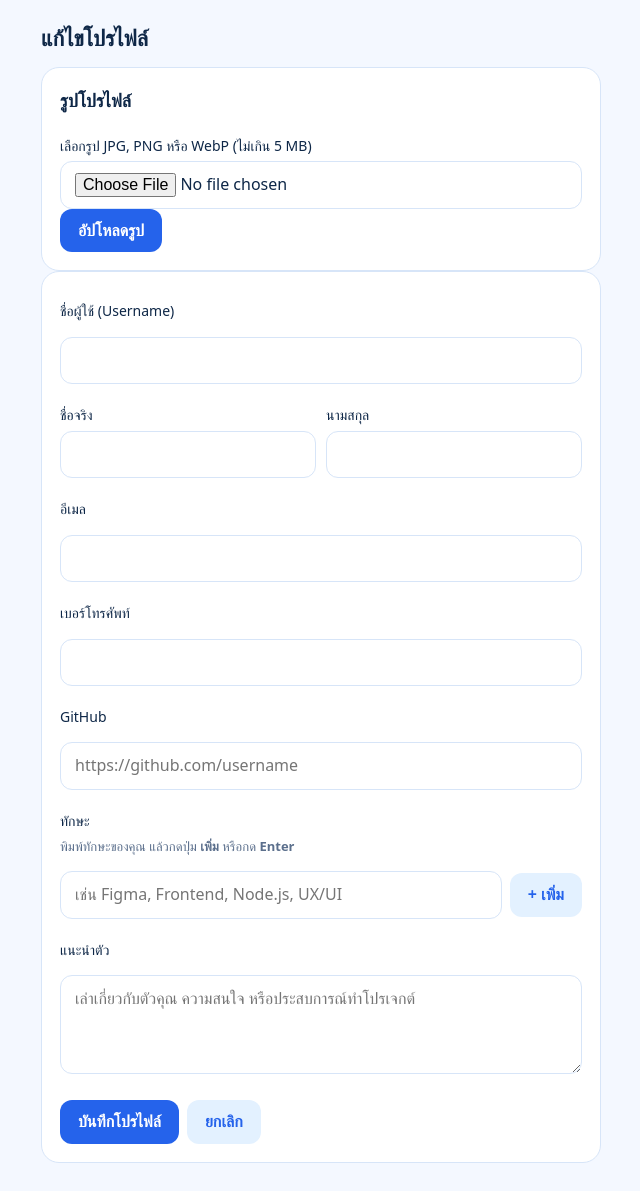
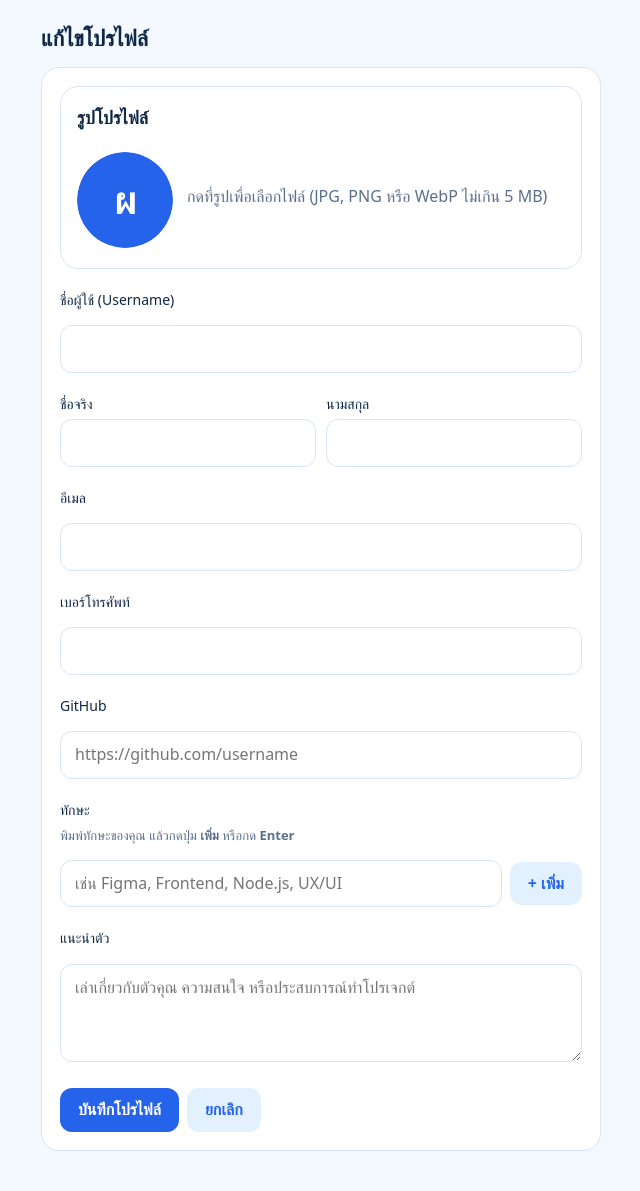
Before and after one commit to MatchaDesu/iTEAM, a Node server app: template views/users/edit.ejs in a window 1280 px wide. Shown: the part 63-1254 px from the top of the page, without its empty margins (319-959 px from the left). Run offline with Node 20, Linux system fonts and the light colour scheme; the template is opened without the code that fills it: most values are stand-ins (such as "Sample title", 1, 10 or a date in 2020); some libraries are stand-ins or nearby versions; some web fonts are replaced.

Commit message:
fix: save avatar with profile form

```diff
--- a/middleware/profileImageUpload.js
+++ b/middleware/profileImageUpload.js
@@ -5,7 +5,10 @@ const upload = multer({
     limits: { fileSize: 5 * 1024 * 1024, files: 1 },
     fileFilter: (req, file, callback) => {
         const allowedTypes = ['image/jpeg', 'image/png', 'image/webp'];
-        callback(null, allowedTypes.includes(file.mimetype));
+        if (!allowedTypes.includes(file.mimetype)) {
+            return callback(new multer.MulterError('LIMIT_UNEXPECTED_FILE', file.fieldname));
+        }
+        return callback(null, true);
     }
 });
 
--- a/public/css/style.css
+++ b/public/css/style.css
@@ -958,6 +958,74 @@ a.chip.on {
     margin: 0 auto;
 }
 
+.profile-avatar-edit {
+    padding: 16px;
+}
+
+.profile-avatar-edit h3 {
+    margin: 0;
+}
+
+.profile-avatar-picker {
+    display: flex;
+    align-items: center;
+    gap: 14px;
+}
+
+.profile-avatar-input {
+    position: absolute;
+    width: 1px;
+    height: 1px;
+    overflow: hidden;
+    clip: rect(0, 0, 0, 0);
+    clip-path: inset(50%);
+    white-space: nowrap;
+}
+
+.profile-avatar-trigger {
+    position: relative;
+    display: block;
+    flex: 0 0 96px;
+    width: 96px;
+    height: 96px;
+    overflow: hidden;
+    border-radius: 50%;
+    cursor: pointer;
+}
+
+.profile-avatar-trigger .pf-avatar-img,
+.profile-avatar-trigger .pf-avatar-initial {
+    display: grid;
+    width: 96px;
+    height: 96px;
+}
+
+.profile-avatar-trigger .pf-avatar-img {
+    display: block;
+}
+
+.profile-avatar-overlay {
+    position: absolute;
+    inset: 0;
+    display: grid;
+    place-items: center;
+    border-radius: 50%;
+    background: rgb(15 23 42 / 58%);
+    color: #fff;
+    opacity: 0;
+    transition: opacity .18s ease;
+}
+
+.profile-avatar-trigger:hover .profile-avatar-overlay,
+.profile-avatar-trigger:focus-visible .profile-avatar-overlay {
+    opacity: 1;
+}
+
+.profile-avatar-input:focus-visible + .profile-avatar-trigger {
+    outline: 3px solid var(--bl);
+    outline-offset: 3px;
+}
+
 .ct-card {
     padding: 24px;
     gap: 14px;
--- a/routes/pages.routes.js
+++ b/routes/pages.routes.js
@@ -10,7 +10,6 @@ router.get('/about', pages.about);
 router.get('/guide', pages.guide);
 router.get('/profile', authenticate, user.getMyProfile);
 router.get('/profile/edit', authenticate, user.editMyProfile);
-router.post('/profile', authenticate, user.updateMyProfile);
-router.post('/profile/avatar', authenticate, profileImageUpload, user.updateProfileImage);
+router.post('/profile', authenticate, profileImageUpload, user.updateMyProfile);
 
 module.exports = router;
--- a/views/users/edit.ejs
+++ b/views/users/edit.ejs
@@ -10,6 +10,12 @@
     valFirst = parts[0] || '';
     valLast = parts.slice(1).join(' ');
   }
+  const avatarName = `${valFirst} ${valLast}`.trim() || u.username || u.name || 'ผู้ใช้';
+  const avatarInitial = Array.from(avatarName)[0].toUpperCase();
+  const rawAvatar = u.profile_image || '';
+  const isDefaultAvatar = !rawAvatar
+    || rawAvatar.includes('profile-anonymous')
+    || rawAvatar.includes('profile_anonymous');
 
   // แปลงทักษะเดิมเป็น Array เพื่อแสดงเป็นป้ายแท็กทันทีที่เปิดหน้าแก้ไข
   const initialSkills = Array.isArray(u.skills)
@@ -21,18 +27,26 @@
 
 <div class="profile-edit-wrap">
 <h2>แก้ไขโปรไฟล์</h2>
+<form id="editProfileForm" class="card" method="post" action="/profile" enctype="multipart/form-data">
 <section class="card profile-avatar-edit">
   <h3>รูปโปรไฟล์</h3>
-  <% if (u.profile_image) { %>
-    <img class="pf-avatar-img" src="<%= u.profile_image %>" alt="รูปโปรไฟล์ปัจจุบัน">
-  <% } %>
-  <form method="post" action="/profile/avatar" enctype="multipart/form-data">
-    <label for="profile_image">เลือกรูป JPG, PNG หรือ WebP (ไม่เกิน 5 MB)</label>
-    <input id="profile_image" name="profile_image" type="file" accept="image/jpeg,image/png,image/webp" required>
-    <button class="btn" type="submit">อัปโหลดรูป</button>
-  </form>
+  <div class="profile-avatar-picker">
+    <input class="profile-avatar-input" id="profile_image" name="profile_image" type="file"
+           accept="image/jpeg,image/png,image/webp">
+    <label class="profile-avatar-trigger" for="profile_image" title="เปลี่ยนรูปโปรไฟล์">
+    <% if (!isDefaultAvatar) { %>
+      <img class="pf-avatar-img" id="profileAvatarPreview" src="<%= rawAvatar %>" alt="รูปโปรไฟล์ปัจจุบัน"
+           onerror="this.style.display='none';this.nextElementSibling.style.display='grid'">
+      <span class="pf-avatar-initial" id="profileAvatarInitial" style="display:none"><%= avatarInitial %></span>
+    <% } else { %>
+      <img class="pf-avatar-img" id="profileAvatarPreview" src="" alt="รูปโปรไฟล์ใหม่" style="display:none">
+      <span class="pf-avatar-initial" id="profileAvatarInitial"><%= avatarInitial %></span>
+    <% } %>
+      <span class="profile-avatar-overlay">เปลี่ยนรูป</span>
+    </label>
+    <span id="profileImageFileName" class="mu">กดที่รูปเพื่อเลือกไฟล์ (JPG, PNG หรือ WebP ไม่เกิน 5 MB)</span>
+  </div>
 </section>
-<form id="editProfileForm" class="card" method="post" action="/profile">
   <label for="username">ชื่อผู้ใช้ (Username)</label>
   <input id="username" name="username" maxlength="30" value="<%= u.username || '' %>" required>
 
@@ -144,6 +158,24 @@
     }
   });
 
+  const profileImageInput = document.getElementById('profile_image');
+  const profileAvatarPreview = document.getElementById('profileAvatarPreview');
+  const profileAvatarInitial = document.getElementById('profileAvatarInitial');
+  const profileImageFileName = document.getElementById('profileImageFileName');
+  let previewUrl = null;
+
+  profileImageInput.addEventListener('change', () => {
+    const file = profileImageInput.files[0];
+    if (!file) return;
+
+    if (previewUrl) URL.revokeObjectURL(previewUrl);
+    previewUrl = URL.createObjectURL(file);
+    profileAvatarPreview.src = previewUrl;
+    profileAvatarPreview.style.display = 'block';
+    profileAvatarInitial.style.display = 'none';
+    profileImageFileName.textContent = `${file.name} — กดบันทึกโปรไฟล์เพื่อยืนยันรูป`;
+  });
+
   function escapeHtml(str) {
     return String(str ?? '')
       .replace(/&/g, '&amp;')
```
Also changed, not shown: controllers/user.controller.js (+51 -47 lines), models/userModel.js (+4 -4 lines).
